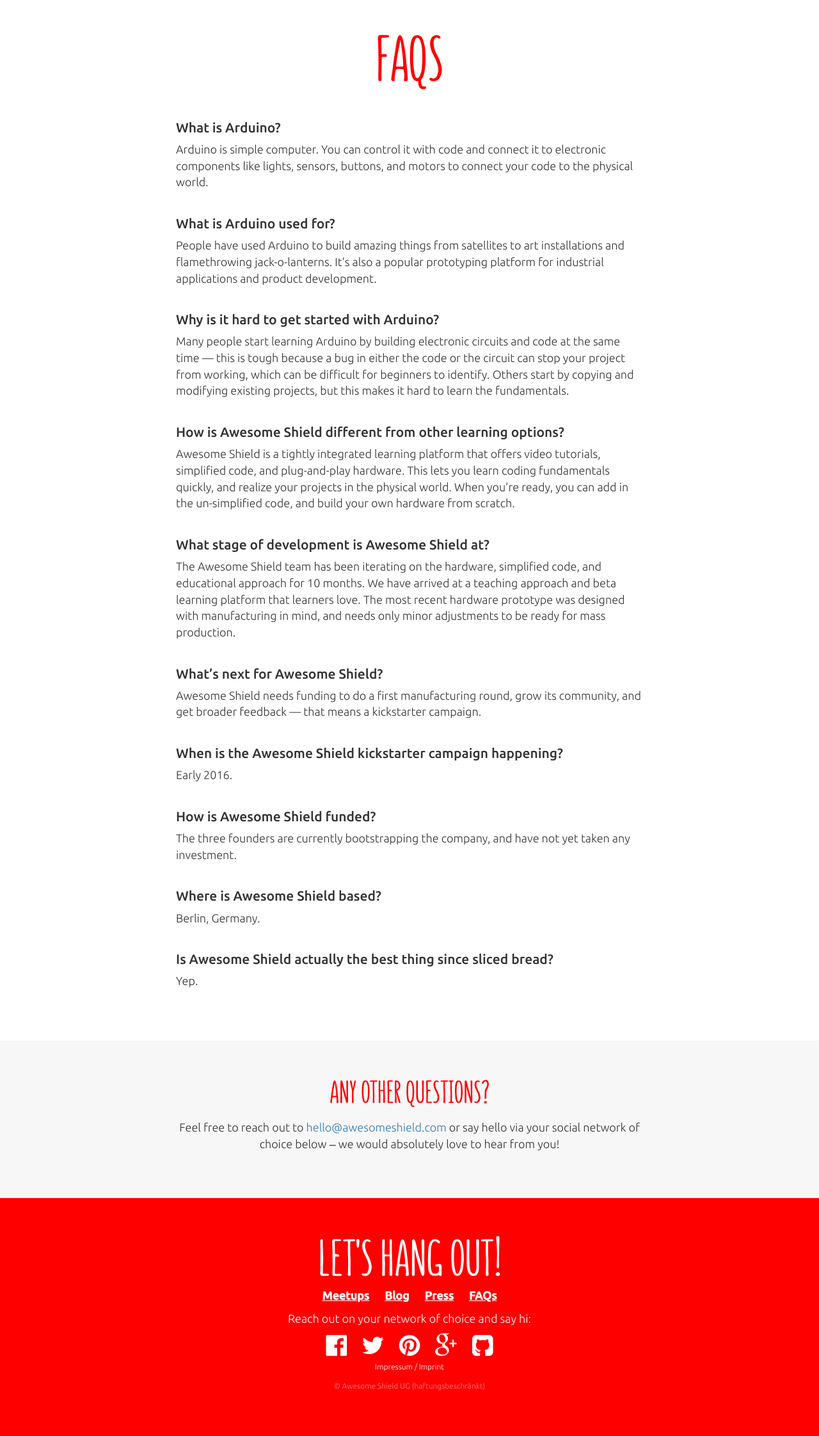
After one commit to awesomeshield/awesomeshield.com, a PHP site: page /faq.html in a window 1280 px wide. The commit adds this page. Shown: the whole page at 64% size. Run offline with PHP 8.4, Linux system fonts and the light colour scheme; some libraries are stand-ins or nearby versions.

Commit message:
remove the php

```diff
--- a/css/screen.css
+++ b/css/screen.css
@@ -95,7 +95,14 @@
     padding-top: calc(55vh - 120px);
 }
 
-
+.is-sticky {
+	height: 86px;
+    z-index: 5000;
+    position: absolute;
+    top: 100px;
+    left: 0;
+    right: 0;
+}
 /*
 FORM
 */
--- /dev/null
+++ b/faq.html
@@ -0,0 +1,143 @@
+<!DOCTYPE html>
+<html lang="en">
+	<head>
+		<meta charset="utf-8">
+		<meta http-equiv="X-UA-Compatible" content="IE=edge">
+		<meta name="viewport" content="width=device-width, initial-scale=1">
+		<!-- The above 3 meta tags *must* come first in the head; any other head content must come *after* these tags -->
+		<title>Awesome Shield</title>
+		<!-- Ubuntu Font -->
+		<link href='https://fonts.googleapis.com/css?family=Ubuntu:500,300' rel='stylesheet' type='text/css'>
+		<!-- Bootstrap -->
+		<link rel="stylesheet" href="/bower_components/bootstrap/dist/css/bootstrap.min.css">
+		<!-- Font Awesome -->
+		<link rel="stylesheet" href="/bower_components/fontawesome/css/font-awesome.min.css">
+		<!-- Video JS -->
+		<link rel="stylesheet" href="/bower_components/video.js/dist/video-js.css">
+		<!-- Big Video JS -->
+		<link rel="stylesheet" href="/bower_components/BigVideo.js/css/bigvideo.css">
+		<!-- Custom Styles -->
+		<link href="/css/screen.css" rel="stylesheet" type="text/css" />
+		<!-- HTML5 shim and Respond.js for IE8 support of HTML5 elements and media queries -->
+		<!-- WARNING: Respond.js doesn't work if you view the page via file:// -->
+		<!--[if lt IE 9]>
+		<script src="https://oss.maxcdn.com/html5shiv/3.7.2/html5shiv.min.js"></script>
+		<script src="https://oss.maxcdn.com/respond/1.4.2/respond.min.js"></script>
+		<![endif]-->
+	</head>
+	<body>
+
+		<div class="container faq">
+			<div class="row">
+				<div class="col-md-offset-2 col-md-8">
+					<h1>FAQs</h1>
+					<h3>What is Arduino?</h3>
+					<p>Arduino is simple computer. You can control it with code and connect it to electronic components like lights, sensors, buttons, and motors to connect your code to the physical world. </p>
+
+					<h3>What is Arduino used for?</h3>
+					<p>People have used Arduino to build amazing things from satellites to art installations and flamethrowing jack-o-lanterns. It’s also a popular prototyping platform for industrial applications and product development. </p>
+
+					<h3>Why is it hard to get started with Arduino?</h3>
+					<p>Many people start learning Arduino by building electronic circuits and code at the same time — this is tough because a bug in either the code or the circuit can stop your project from working, which can be difficult for beginners to identify. Others start by copying and modifying existing projects, but this makes it hard to learn the fundamentals.</p>
+
+					<h3>How is Awesome Shield different from other learning options?</h3>
+					<p>Awesome Shield is a tightly integrated learning platform that offers video tutorials, simplified code, and plug-and-play hardware. This lets you learn coding fundamentals quickly, and realize your projects in the physical world. When you’re ready, you can add in the un-simplified code, and build your own hardware from scratch.</p>
+
+					<h3>What stage of development is Awesome Shield at? </h3>
+					<p>The Awesome Shield team has been iterating on the hardware, simplified code, and educational approach for 10 months. We have arrived at a teaching approach and beta learning platform that learners love. The most recent hardware prototype was designed with manufacturing in mind, and needs only minor adjustments to be ready for mass production.</p>
+
+					<h3>What’s next for Awesome Shield?</h3>
+					<p>Awesome Shield needs funding to do a first manufacturing round, grow its community, and get broader feedback — that means a kickstarter campaign. </p>
+
+					<h3>When is the Awesome Shield kickstarter campaign happening?</h3>
+					<p>Early 2016. </p>
+
+					<h3>How is Awesome Shield funded? </h3>
+					<p>The three founders are currently bootstrapping the company, and have not yet taken any investment.</p>
+
+					<h3>Where is Awesome Shield based? </h3>
+					<p>Berlin, Germany.</p>
+
+					<h3>Is Awesome Shield actually the best thing since sliced bread? </h3>
+					<p>Yep.</p>
+				</div>
+			</div>
+		</div>
+		<div class="contact-cta-wrapper">
+			<div class="container">
+				<div class="row">
+					<div class="col-md-offset-2 col-md-8">
+						<h2>Any Other Questions?</h2>
+						<p>Feel free to reach out to <a href="mailto:hello@awesomeshield.com">hello@awesomeshield.com</a> or say hello via your social network of choice below <span class="dash">–</span> we would absolutely love to hear from you!</p>
+					</div>
+				</div>
+			</div>
+		</div>
+
+		<div class="wrapper-footer">
+			<div class="container">
+				<div class="row">
+					<div class="col-xs-12">
+						<h2>Let's Hang Out!</h2>
+
+						<p class="footer-nav">
+							<a class="cta" href="http://www.meetup.com/Awesome-Shield/">Meetups</a>
+							<a class="cta" href="http://blog.awesomeshield.com">Blog</a>
+							<a class="cta" href="https://drive.google.com/drive/u/0/folders/0B0t7B87C0tOzVmlzTy1JM0tmU00">Press</a>
+							<a class="cta" href="/faq.html">FAQs</a>
+						</p>
+
+						<p>Reach out on your network of choice and say hi:</p>
+
+						<a href="https://www.facebook.com/awesomeshield"><i class="fa fa-facebook-official"></i></a>
+						<a href="https://twitter.com/awesome_shield"><i class="fa fa-twitter"></i></a>
+						<a href="https://www.pinterest.com/awesomeshield/"><i class="fa fa-pinterest"></i></a>
+						<a href="https://plus.google.com/101035431041993770326/about"><i class="fa fa-google-plus"></i></a>
+						<a href="https://github.com/awesomeshield"><i class="fa fa-github-square"></i></a>
+						<p class="impressum">
+							<a href="/impressum.html">Impressum / Imprint</a>
+						</p>
+						<p class="legal">
+							&copy; Awesome Shield UG (haftungsbeschränkt)
+						</p>
+					</div>
+				</div>
+			</div>
+		</div>
+
+		<!-- JS -->
+		<script src="/bower_components/jquery/dist/jquery.min.js"></script>
+		<script src="bower_components/bootstrap/dist/js/bootstrap.min.js"></script>
+		<script type="text/javascript" charset="utf-8" src="js/jquery.tubular.1.0.js"></script>
+		<script type="text/javascript" charset="utf-8" src="js/index.js"></script>
+		<script src="bower_components/jquery-sticky/jquery.sticky.js"></script>
+<script>
+</script>
+
+		<!--<script type="text/javascript" charset="utf-8" src="/bower_components/imagesloaded/imagesloaded.pkgd.min.js"></script>
+		<script type="text/javascript" charset="utf-8" src="/bower_components/video.js/dist/video.min.js"></script>
+		<script type="text/javascript" charset="utf-8" src="/bower_components/BigVideo.js/lib/bigvideo.js"></script>-->
+
+		<!-- Google Analytics -->
+		<script>
+			(function(i,s,o,g,r,a,m){i['GoogleAnalyticsObject']=r;i[r]=i[r]||function(){
+			(i[r].q=i[r].q||[]).push(arguments)},i[r].l=1*new Date();a=s.createElement(o),
+			m=s.getElementsByTagName(o)[0];a.async=1;a.src=g;m.parentNode.insertBefore(a,m)
+			})(window,document,'script','//www.google-analytics.com/analytics.js','ga');
+
+			ga('create', 'UA-53689312-2', 'auto');
+			ga('send', 'pageview');
+		</script>
+
+		<!-- Inspectlet -->
+		<script type="text/javascript" id="inspectletjs">
+			window.__insp = window.__insp || [];
+			__insp.push(['wid', 1145479134]);
+			(function() {
+			function __ldinsp(){var insp = document.createElement('script'); insp.type = 'text/javascript'; insp.async = true; insp.id = "inspsync"; insp.src = ('https:' == document.location.protocol ? 'https' : 'http') + '://cdn.inspectlet.com/inspectlet.js'; var x = document.getElementsByTagName('script')[0]; x.parentNode.insertBefore(insp, x); };
+			document.readyState != "complete" ? (window.attachEvent ? window.attachEvent('onload', __ldinsp) : window.addEventListener('load', __ldinsp, false)) : __ldinsp();
+
+			})();
+		</script>
+	</body>
+</html>
--- a/js/index.js
+++ b/js/index.js
@@ -9,6 +9,11 @@
 	// 49SKbS7Xwf4 beautiful barn sepia
 });
 
+// sticky
+// $(document).ready(function(){
+// $("#sticker").sticky({topSpacing:0});
+// });
+
 
 // $(function() {
 //     var BV = new $.BigVideo({useFlashForFirefox:false});
```
Also changed, not shown: faq.php (deleted, +0 -50 lines), inc/_footer.php (+5 -2 lines), index.html (added, +143 -0 lines), index.php (deleted, +0 -50 lines).
